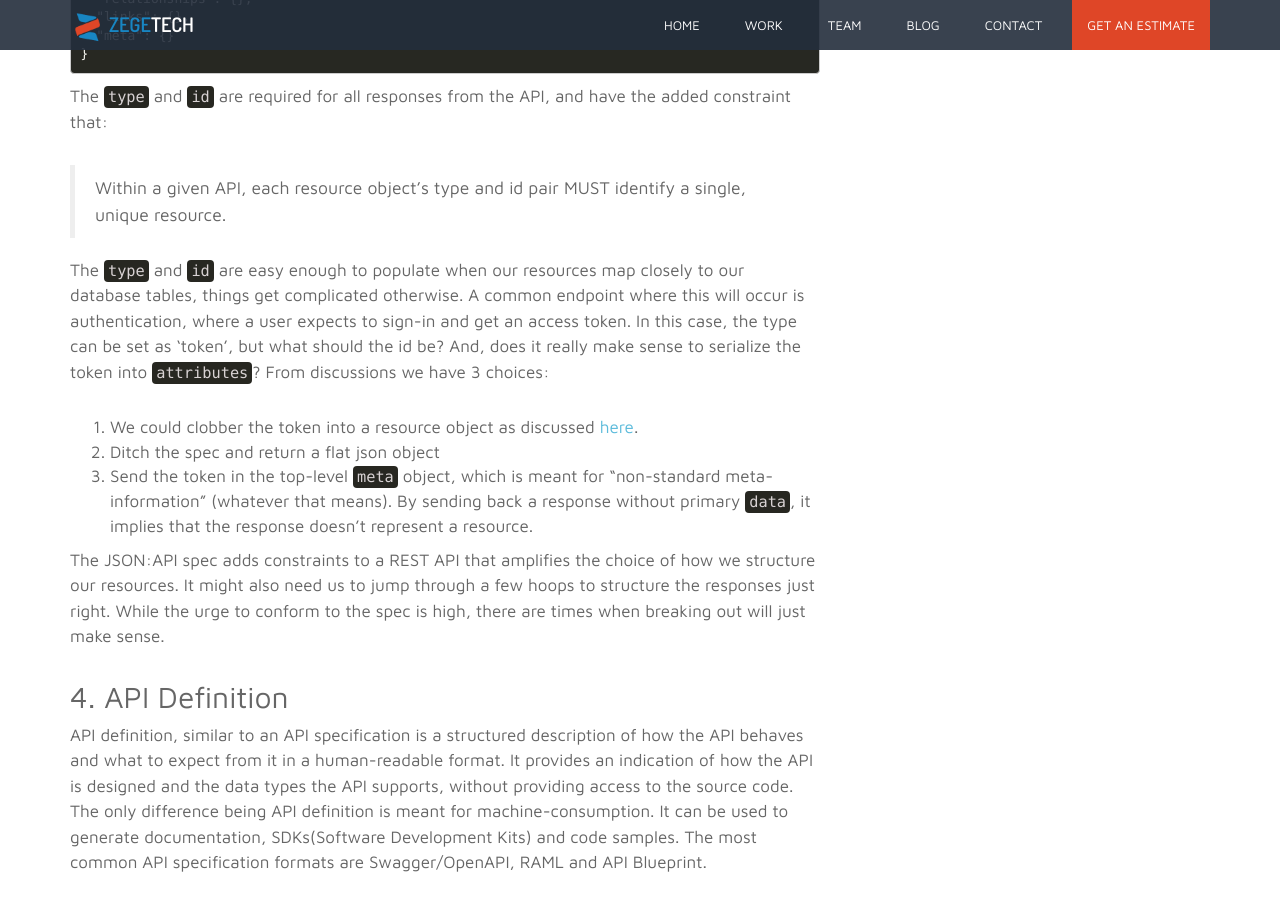
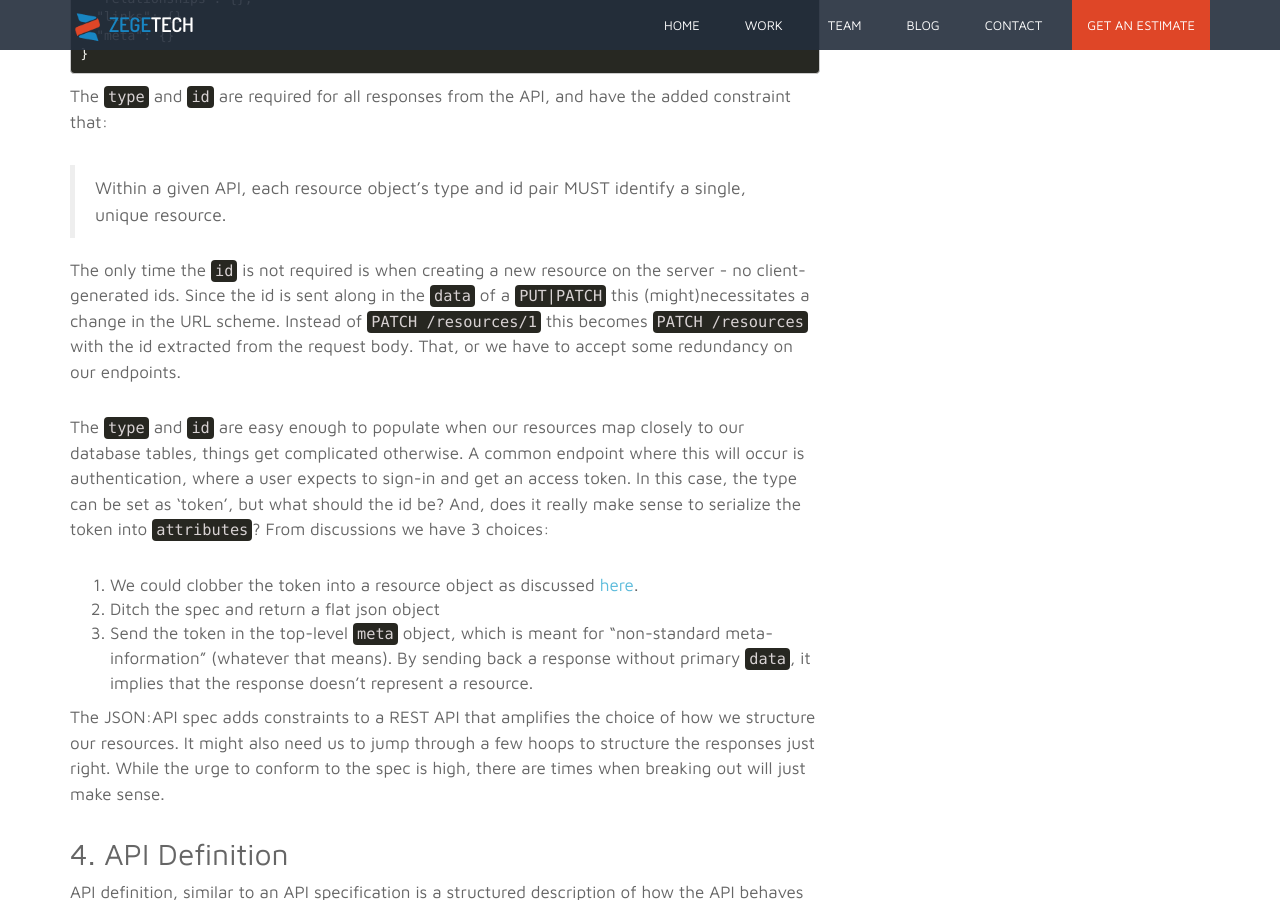
Before and after one commit to zegetech/zegetech.github.io, a Jekyll site: the page built from _posts/2018-12-08-api-dive.md, in a window 1280 px wide and 900 px high, scrolled down 7658 px. Built offline with Jekyll 4.4.1, drawn with Linux system fonts in a browser that asks for light colours; comment, search, counter and statistics services are not loaded.

Commit message:
add note on id in url

```diff
--- a/_posts/2018-12-08-api-dive.md
+++ b/_posts/2018-12-08-api-dive.md
@@ -186,6 +186,11 @@ Layering on jsonapi adds an extra level of complexity. Resources in jsonapi are
 The `type` and `id` are required for all responses from the API, and have the added constraint that:
 > Within a given API, each resource object’s type and id pair MUST identify a single, unique resource.
 
+The only time the `id` is not required is when creating a new resource on the server - no client-generated ids.
+Since the id is sent along in the `data` of a `PUT|PATCH` this (might)necessitates a change in the URL scheme.
+Instead of `PATCH /resources/1` this becomes `PATCH /resources` with the id extracted from the request body.
+That, or we have to accept some redundancy on our endpoints.
+
 The `type` and `id` are easy enough to populate when our resources map closely to our database tables, things get complicated otherwise.
 A common endpoint where this will occur is authentication, where a user expects to sign-in and get an access token.
 In this case, the type can be set as 'token', but what should the id be? And, does it really make sense to serialize the token into `attributes`?
```
